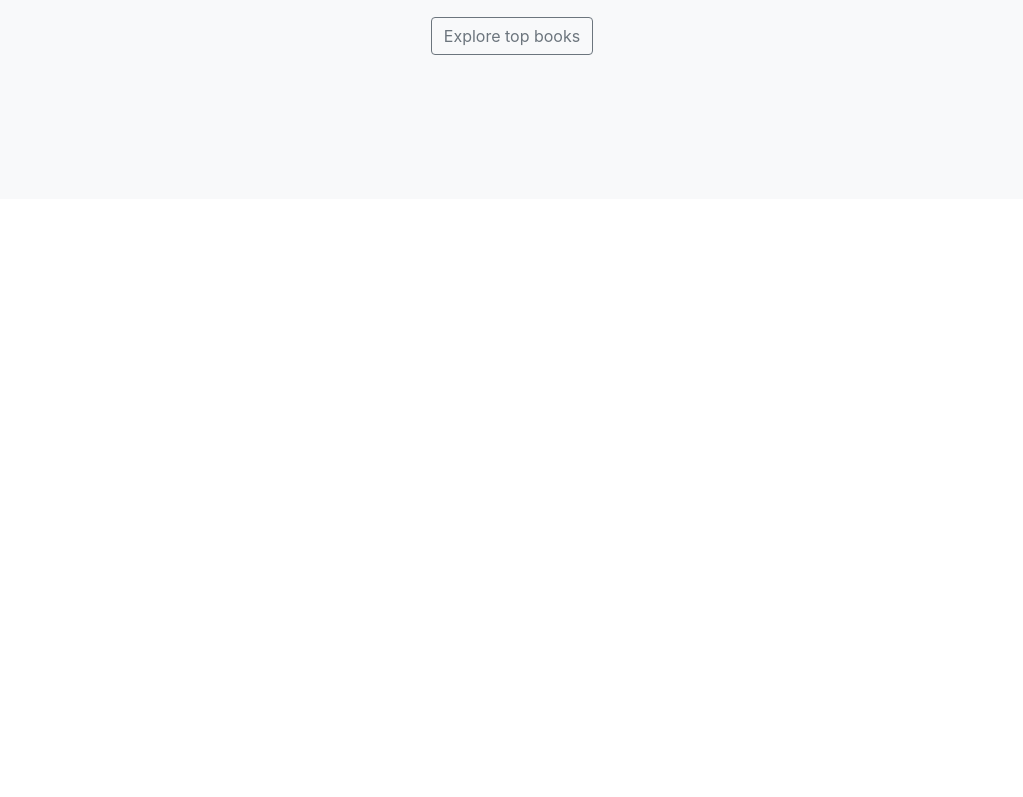
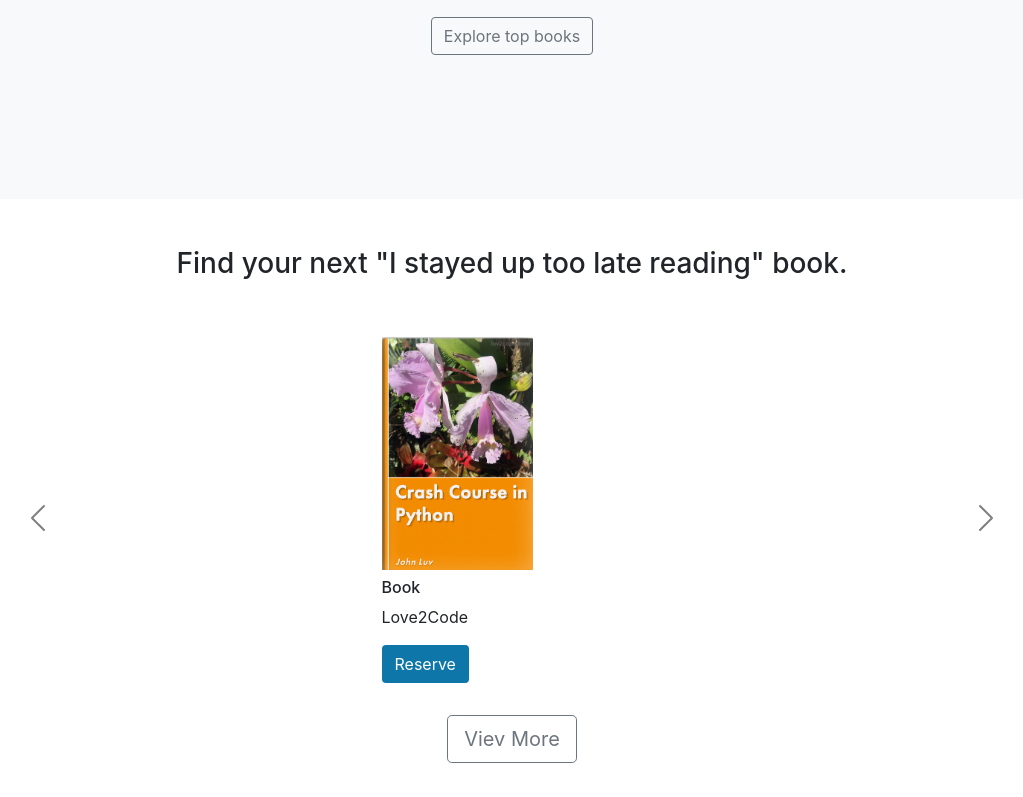
Before and after one commit to tutkuince/library-app, a React (Create React App) app in the folder library-app-fe/: page / in a window 1280 px wide. Shown: the part 401-1198 px from the top of the page, without its empty margins (128-1151 px from the left). Before the commit the page ends 800 px from the top, so only its background shows below. Built offline with nearby package versions, Linux system fonts and the light colour scheme; the HTML template or start-up script is replaced by a standard one.

Commit message:
Carousel Component has been created

```diff
--- a/library-app-fe/src/App.tsx
+++ b/library-app-fe/src/App.tsx
@@ -2,12 +2,14 @@
 import './App.css';
 import {Navbar} from "./layouts/NavbarAndFooter/Navbar";
 import {ExploreTopBooks} from "./layouts/HomePage/ExploreTopBooks";
+import {Carousel} from "./layouts/HomePage/Carousel";
 
 function App() {
   return (
     <div className="App">
         <Navbar/>
         <ExploreTopBooks/>
+        <Carousel/>
     </div>
   );
 }
--- /dev/null
+++ b/library-app-fe/src/layouts/HomePage/Carousel.tsx
@@ -0,0 +1,73 @@
+export const Carousel = () => {
+    return (
+        <div className="container mt-5" style={{height: 550}}>
+            <div className="homepage-carousel-title">
+                <h3>Find your next "I stayed up too late reading" book.</h3>
+            </div>
+            <div id="carouselExampleControls" className="carousel carousel-dark slide mt-5 d-none d-lg-block"
+                 data-bs-interval="false">
+                {/* Desktop */}
+                <div className="carousel-inner">
+                    <div className="carousel-item active">
+                        <div className="row d-flex justify-content-center align-items-center">
+                            <div className="col-xs-6 col-sm-6 col-md-4 col-lg-3 mb-3">
+                                <img src={require("./../../Images/BooksImages/book-luv2code-1000.png")} width="151"
+                                     height="233" alt="book"/>
+                                <h6 className="mt-2">Book</h6>
+                                <p>Love2Code</p>
+                                <a className="btn main-color text-white" href="#">Reserve</a>
+                            </div>
+                        </div>
+                    </div>
+                    <div className="carousel-item">
+                        <div className="row d-flex justify-content-center align-items-center">
+                            <div className="col-xs-6 col-sm-6 col-md-4 col-lg-3 mb-3">
+                                <img src={require("./../../Images/BooksImages/book-luv2code-1000.png")} width="151"
+                                     height="233" alt="book"/>
+                                <h6 className="mt-2">Book</h6>
+                                <p>Love2Code</p>
+                                <a className="btn main-color text-white" href="#">Reserve</a>
+                            </div>
+                        </div>
+                    </div>
+                </div>
+                <div className="carousel-item">
+                    <div className="row d-flex justify-content-center align-items-center">
+                        <div className="col-xs-6 col-sm-6 col-md-4 col-lg-3 mb-3">
+                            <img src={require("./../../Images/BooksImages/book-luv2code-1000.png")} width="151"
+                                 height="233" alt="book"/>
+                            <h6 className="mt-2">Book</h6>
+                            <p>Love2Code</p>
+                            <a className="btn main-color text-white" href="#">Reserve</a>
+                        </div>
+                    </div>
+                </div>
+                <button className="carousel-control-prev" type="button" data-bs-target="#carouselExampleControls"
+                        data-bs-slide="prev">
+                    <span className="carousel-control-prev-icon" aria-hidden="true"></span>
+                    <span className="visually-hidden">Previous</span>
+                </button>
+                <button className="carousel-control-next" type="button" data-bs-target="#carouselExampleControls"
+                        data-bs-slide="next">
+                    <span className="carousel-control-next-icon" aria-hidden="true"></span>
+                    <span className="visually-hidden">Next</span>
+                </button>
+            </div>
+            {/* Mobile */}
+            <div className="d-lg-none mt-3">
+                <div className="row d-flex justify-content-center align-items-center">
+                    <div className="text-center">
+                        <img src={require("./../../Images/BooksImages/book-luv2code-1000.png")} width="151" height="233"
+                             alt="book"/>
+                        <h6 className="mt-2">Book</h6>
+                        <p>Love2Code</p>
+                        <a className="btn main-color text-white" href="#">Reserve</a>
+                    </div>
+                </div>
+            </div>
+            <div className="homepage-carousel-title mt-3">
+                <a href="#" className="btn btn-outline-secondary btn-lg">Viev More</a>
+            </div>
+        </div>
+    );
+}
```
